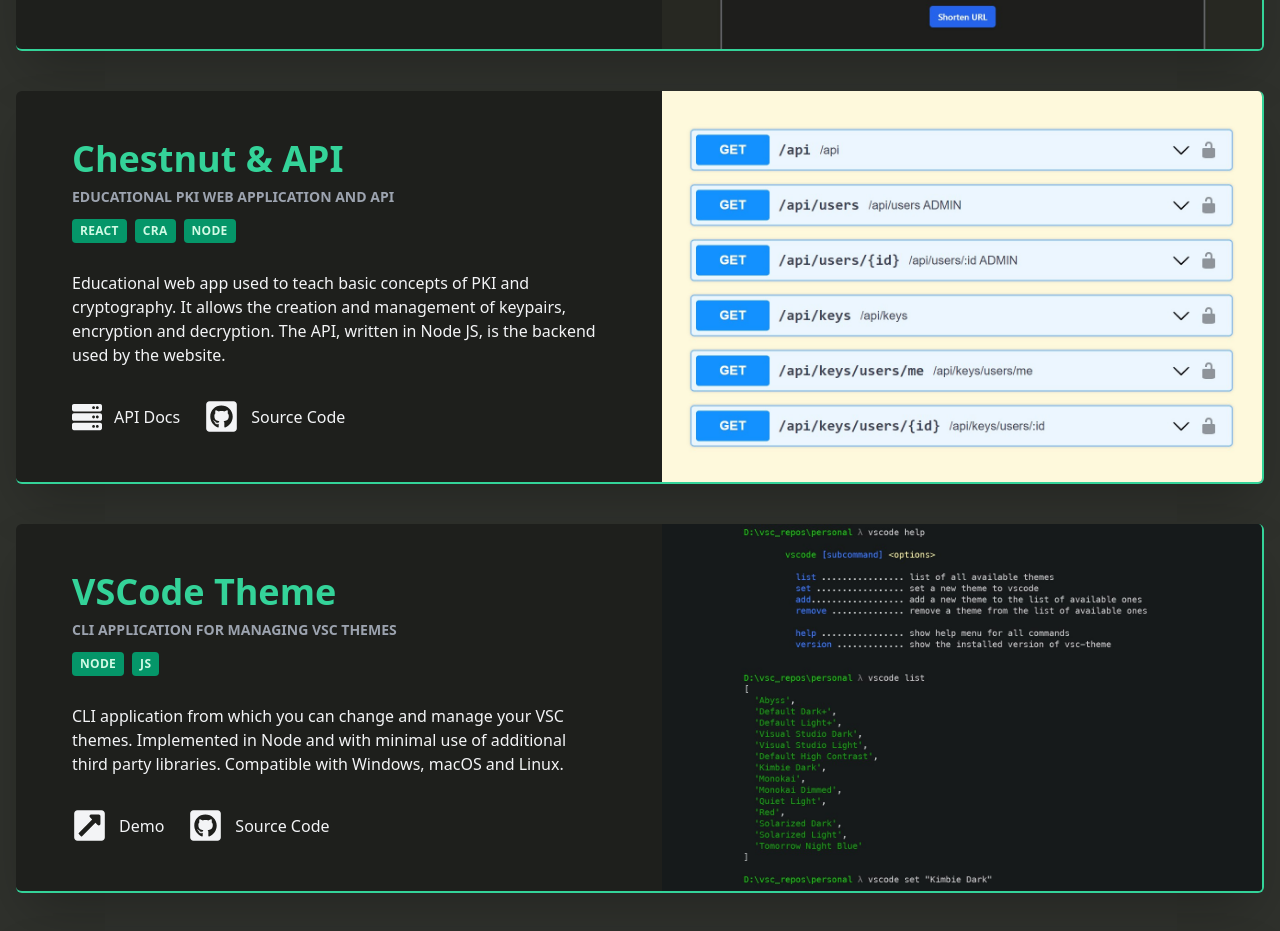
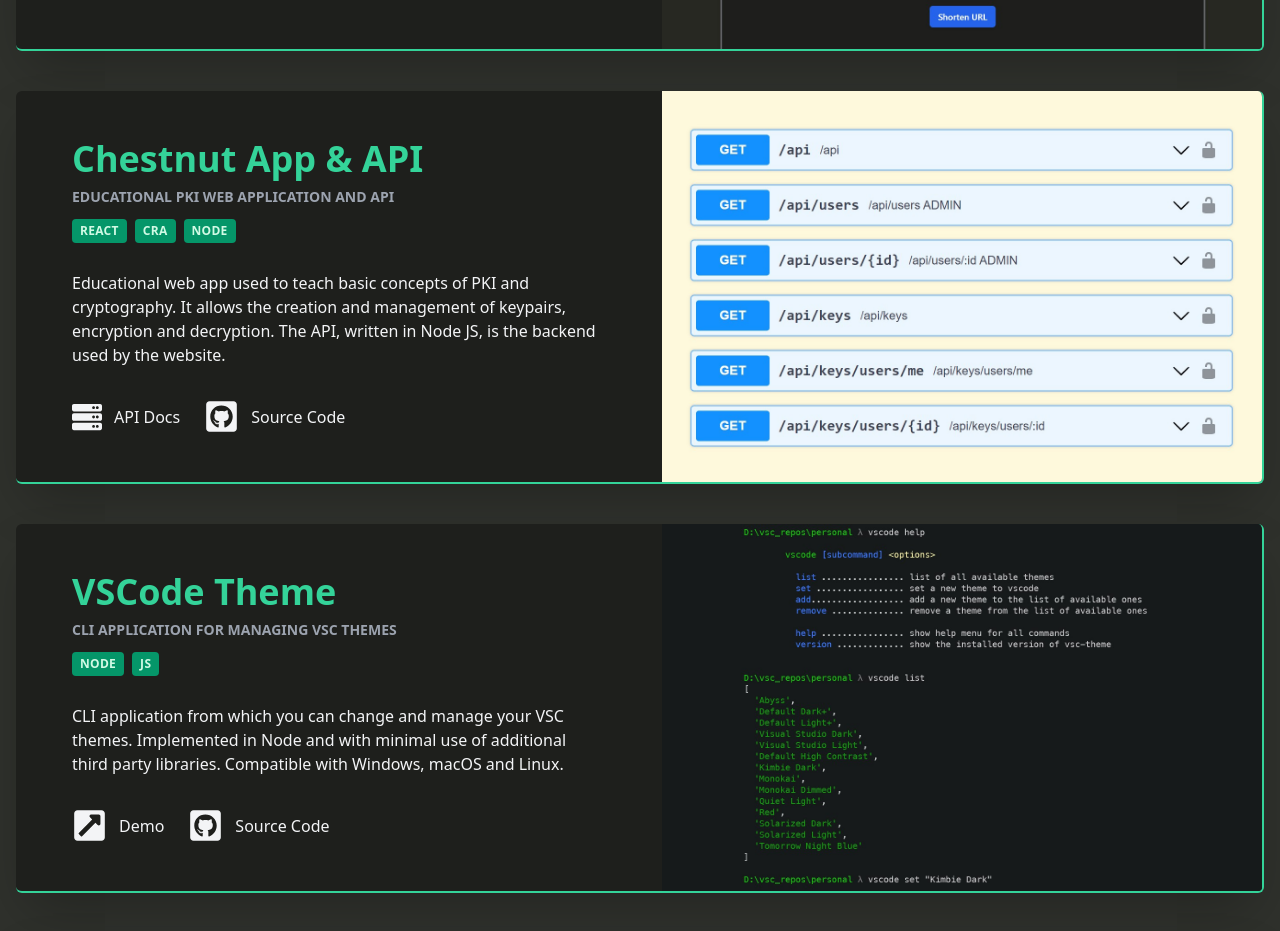
Before and after one commit to konstapascal/kp-website-v1, a Next.js app: page / in a window 1280 px wide. Shown: the part 2840-3771 px from the top of the page. Built offline with nearby package versions, Linux system fonts and the light colour scheme; what @tailwindcss/typography would draw is missing.

Commit message:
changed chestnut project title

```diff
--- a/data/projects.js
+++ b/data/projects.js
@@ -40,7 +40,7 @@
 	},
 	{
 		id: 6,
-		title: 'Chestnut & API',
+		title: 'Chestnut App & API',
 		subtitle: 'Educational PKI web application and API',
 		description:
 			'Educational web app used to teach basic concepts of PKI and cryptography. It allows the creation and management of keypairs, encryption and decryption. The API, written in Node JS, is the backend used by the website.',
```
